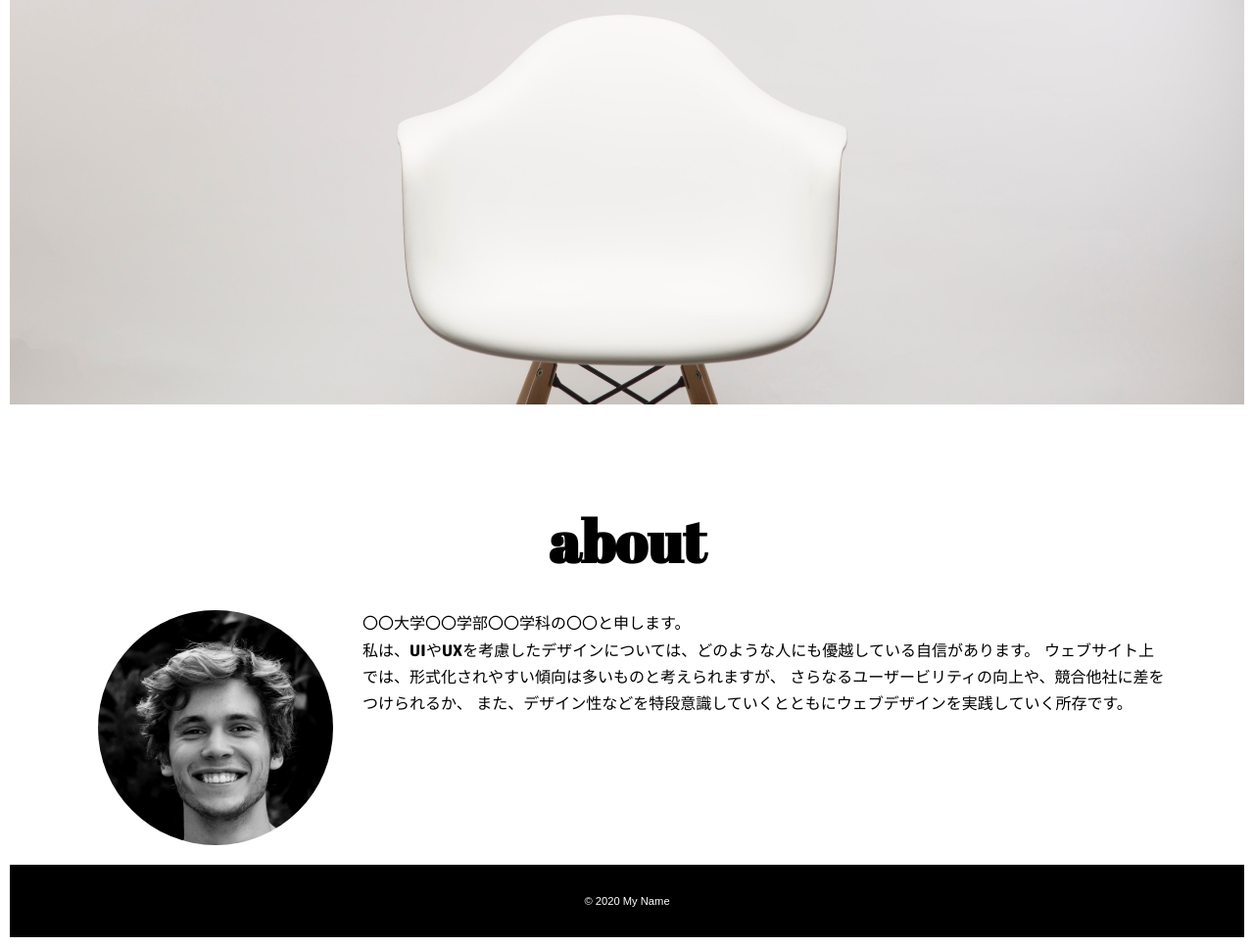
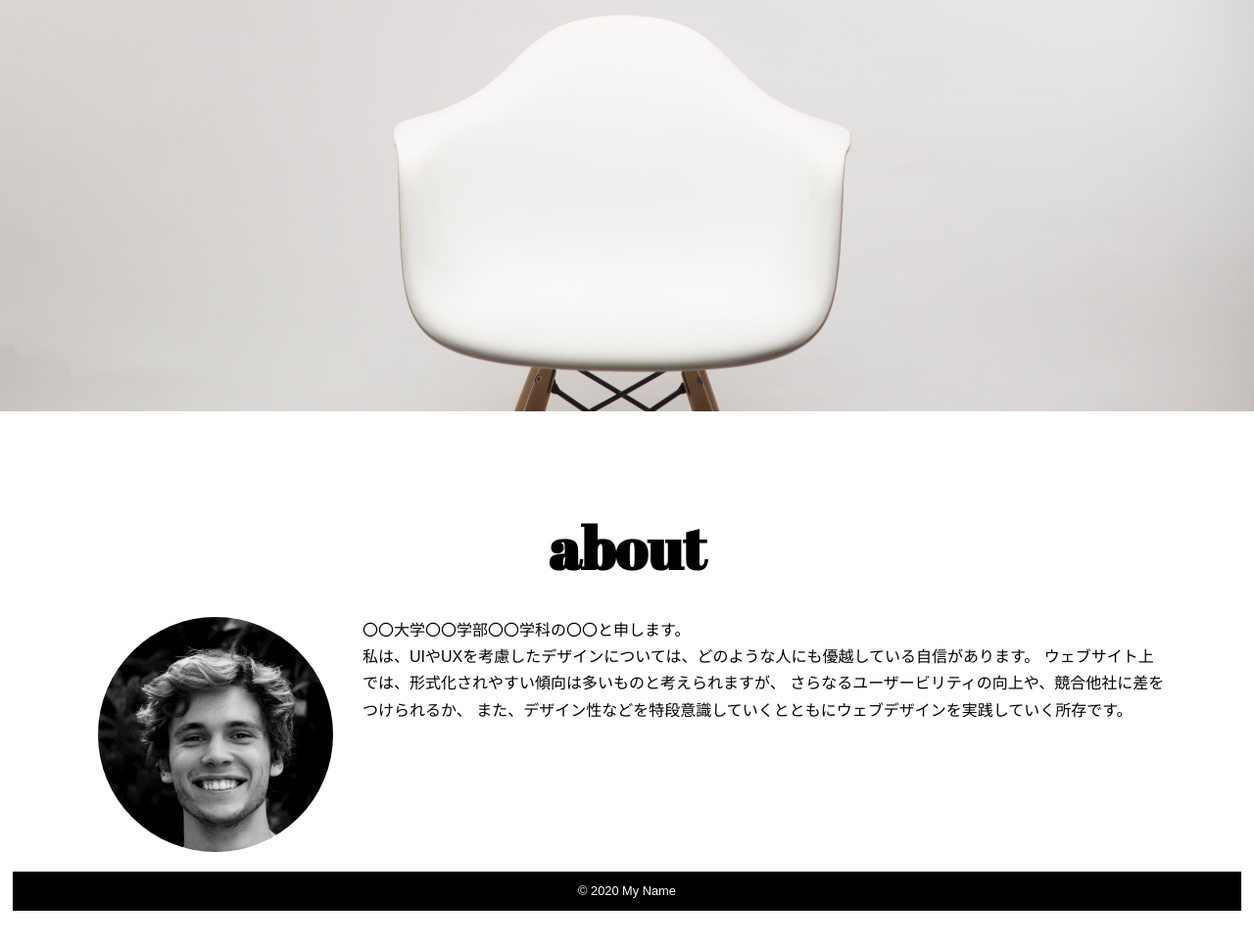
Before and after one commit to HYoshihiko/css_exercise, a plain HTML site: page index.html in a window 1280 px wide. Shown: the part 135-1102 px from the top of the page at 98% size. After the commit the page ends 1078 px from the top, so only its background shows below. Drawn offline with Linux system fonts and the light colour scheme; some packages are replaced by stand-ins of ours.

Commit message:
修正2かいめ

```diff
--- a/css/style.css
+++ b/css/style.css
@@ -60,7 +60,6 @@ h1 {
 
 .main-body p {
     flex: 1;
-    font-family: 'M PLUS Rounded 1c', sans-serif;
     font-size: 16px;
     margin-left: 30px;
     margin-right: 50px;
@@ -82,7 +81,6 @@ h1 {
 
 .main-image {
     max-width: 100%;
-    padding: 0 10px;
 }
 
 /* footer
@@ -91,8 +89,8 @@ footer {
     background: black;
     text-align: center;
     padding: 25px 0;
-    margin: 10px;
 }
+
 footer p {
     color: #fff;
     font-size: 0.875rem;
@@ -145,6 +143,7 @@ footer p {
         margin: 30px 50px;
         text-align: left;
     }
+}
 
     /* footer
     -------------------- */
@@ -175,3 +174,4 @@ footer p {
     .sns-list {
         font-size: 20px;
     }
+}
```
